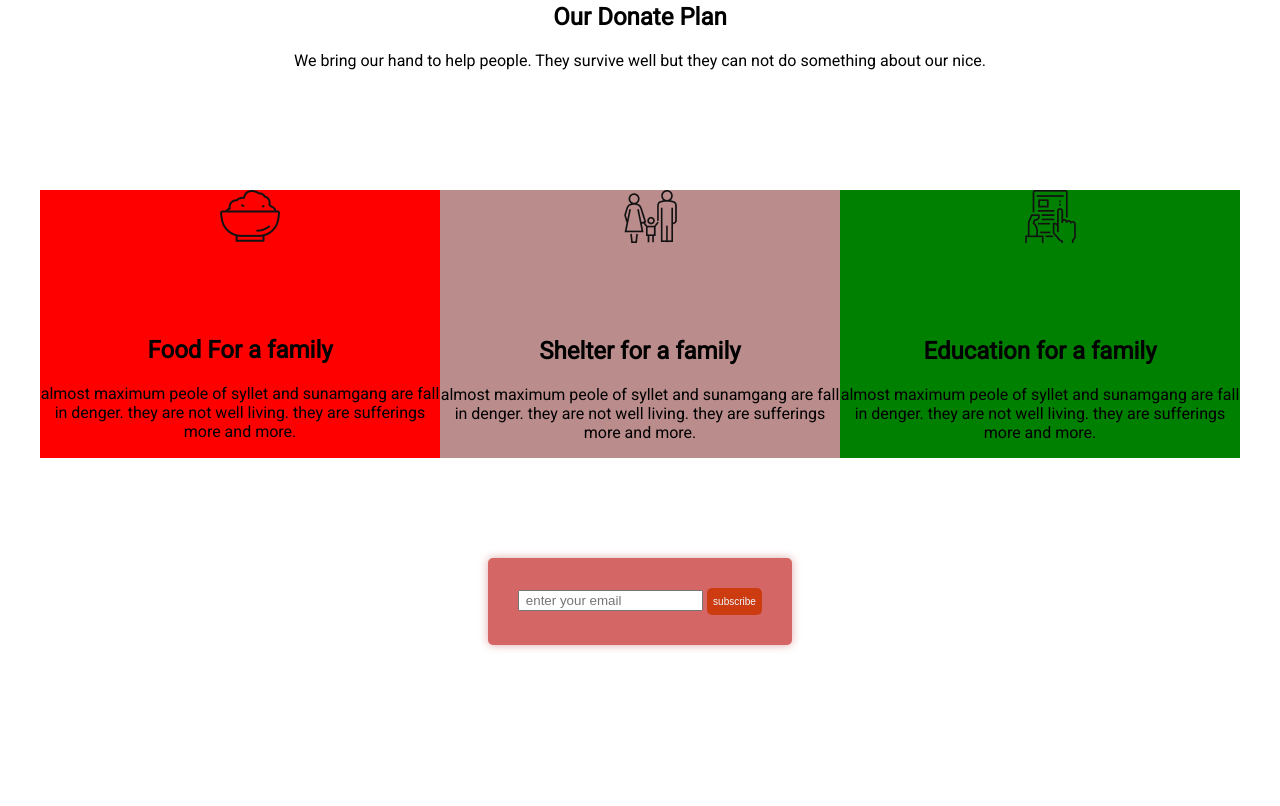
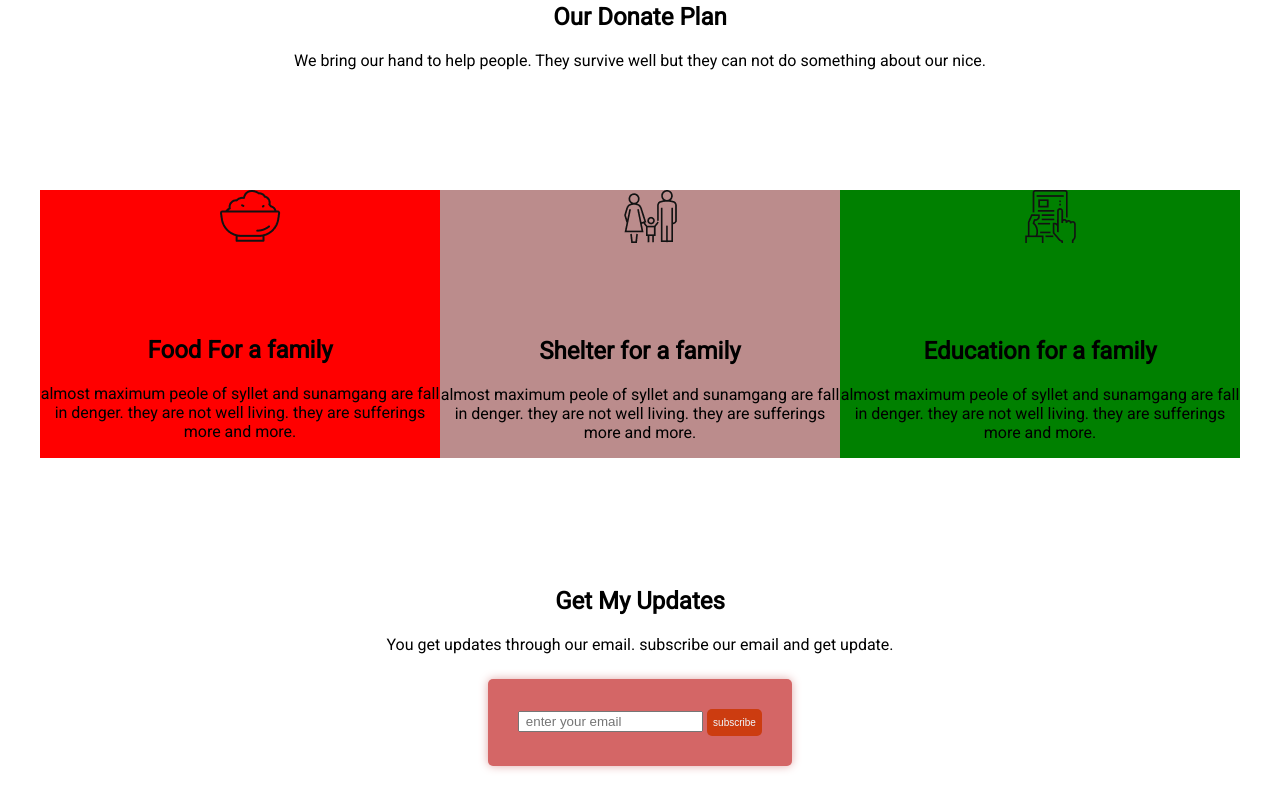
Before and after one commit to ramroy15/donete-today-2, a plain HTML site: page index.html in a window 1280 px wide. Shown: the part 831-1637 px from the top of the page. Before the commit the page ends 1516 px from the top, so only its background shows below. Drawn offline with Linux system fonts and the light colour scheme.

Commit message:
last last

```diff
--- a/index.html
+++ b/index.html
@@ -164,6 +164,16 @@
             </div>
         </div>
     </section>
+    <section>
+        <div class="update">
+            <h1>
+                Get My Updates
+            </h1>
+            <p>
+                You get updates through our email. subscribe our email and get update.
+            </p>
+        </div>
+    </section>
     <section class="last">
         <div class="email">
             <form action="#">
--- a/style.css
+++ b/style.css
@@ -157,6 +157,11 @@ body {
     border-radius: 5px;
 }
 
+.update {
+    text-align: center;
+    padding: 9px;
+}
+
 .last {
     padding-bottom: 40px;
 }
```
